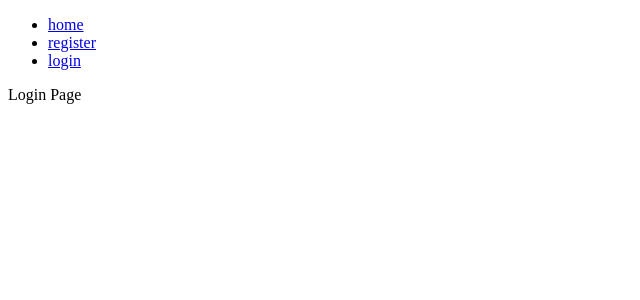
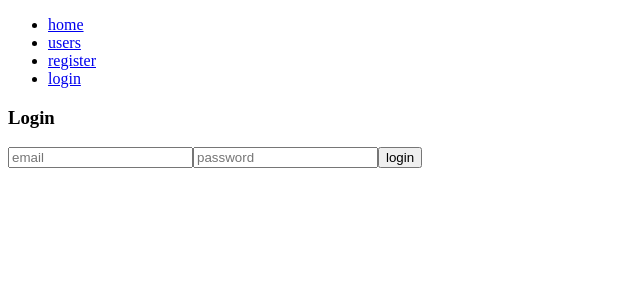
Before and after one commit to BrunoSilvaDF/jwt-authentication, a React (Create React App) app in the folder web/: page /login in a window 1280 px wide. Shown: the top 300 px of the page, without its empty margins (0-640 px from the left). Built offline with nearby package versions, Linux system fonts and the light colour scheme.

Commit message:
feat: add login

```diff
--- a/web/src/generated/graphql.tsx
+++ b/web/src/generated/graphql.tsx
@@ -64,6 +64,14 @@ export type HelloQueryVariables = Exact<{ [key: string]: never; }>;
 
 export type HelloQuery = { __typename?: 'Query', hello: string };
 
+export type LoginMutationVariables = Exact<{
+  password: Scalars['String'];
+  email: Scalars['String'];
+}>;
+
+
+export type LoginMutation = { __typename?: 'Mutation', login: { __typename?: 'LoginResponse', accessToken: string } };
+
 export type RegisterMutationVariables = Exact<{
   email: Scalars['String'];
   password: Scalars['String'];
@@ -71,6 +79,11 @@ export type RegisterMutationVariables = Exact<{
 
 
 export type RegisterMutation = { __typename?: 'Mutation', register: boolean };
+
+export type UsersQueryVariables = Exact<{ [key: string]: never; }>;
+
+
+export type UsersQuery = { __typename?: 'Query', users: Array<{ __typename?: 'User', id: number, email: string, createdAt: any }> };
 
 
 export const HelloDocument = gql`
@@ -105,6 +118,40 @@ export function useHelloLazyQuery(baseOptions?: Apollo.LazyQueryHookOptions<Hell
 export type HelloQueryHookResult = ReturnType<typeof useHelloQuery>;
 export type HelloLazyQueryHookResult = ReturnType<typeof useHelloLazyQuery>;
 export type HelloQueryResult = Apollo.QueryResult<HelloQuery, HelloQueryVariables>;
+export const LoginDocument = gql`
+    mutation login($password: String!, $email: String!) {
+  login(password: $password, email: $email) {
+    accessToken
+  }
+}
+    `;
+export type LoginMutationFn = Apollo.MutationFunction<LoginMutation, LoginMutationVariables>;
+
+/**
+ * __useLoginMutation__
+ *
+ * To run a mutation, you first call `useLoginMutation` within a React component and pass it any options that fit your needs.
+ * When your component renders, `useLoginMutation` returns a tuple that includes:
+ * - A mutate function that you can call at any time to execute the mutation
+ * - An object with fields that represent the current status of the mutation's execution
+ *
+ * @param baseOptions options that will be passed into the mutation, supported options are listed on: https://www.apollographql.com/docs/react/api/react-hooks/#options-2;
+ *
+ * @example
+ * const [loginMutation, { data, loading, error }] = useLoginMutation({
+ *   variables: {
+ *      password: // value for 'password'
+ *      email: // value for 'email'
+ *   },
+ * });
+ */
+export function useLoginMutation(baseOptions?: Apollo.MutationHookOptions<LoginMutation, LoginMutationVariables>) {
+        const options = {...defaultOptions, ...baseOptions}
+        return Apollo.useMutation<LoginMutation, LoginMutationVariables>(LoginDocument, options);
+      }
+export type LoginMutationHookResult = ReturnType<typeof useLoginMutation>;
+export type LoginMutationResult = Apollo.MutationResult<LoginMutation>;
+export type LoginMutationOptions = Apollo.BaseMutationOptions<LoginMutation, LoginMutationVariables>;
 export const RegisterDocument = gql`
     mutation register($email: String!, $password: String!) {
   register(email: $email, password: $password)
@@ -137,3 +184,39 @@ export function useRegisterMutation(baseOptions?: Apollo.MutationHookOptions<Reg
 export type RegisterMutationHookResult = ReturnType<typeof useRegisterMutation>;
 export type RegisterMutationResult = Apollo.MutationResult<RegisterMutation>;
 export type RegisterMutationOptions = Apollo.BaseMutationOptions<RegisterMutation, RegisterMutationVariables>;
+export const UsersDocument = gql`
+    query users {
+  users {
+    id
+    email
+    createdAt
+  }
+}
+    `;
+
+/**
+ * __useUsersQuery__
+ *
+ * To run a query within a React component, call `useUsersQuery` and pass it any options that fit your needs.
+ * When your component renders, `useUsersQuery` returns an object from Apollo Client that contains loading, error, and data properties
+ * you can use to render your UI.
+ *
+ * @param baseOptions options that will be passed into the query, supported options are listed on: https://www.apollographql.com/docs/react/api/react-hooks/#options;
+ *
+ * @example
+ * const { data, loading, error } = useUsersQuery({
+ *   variables: {
+ *   },
+ * });
+ */
+export function useUsersQuery(baseOptions?: Apollo.QueryHookOptions<UsersQuery, UsersQueryVariables>) {
+        const options = {...defaultOptions, ...baseOptions}
+        return Apollo.useQuery<UsersQuery, UsersQueryVariables>(UsersDocument, options);
+      }
+export function useUsersLazyQuery(baseOptions?: Apollo.LazyQueryHookOptions<UsersQuery, UsersQueryVariables>) {
+          const options = {...defaultOptions, ...baseOptions}
+          return Apollo.useLazyQuery<UsersQuery, UsersQueryVariables>(UsersDocument, options);
+        }
+export type UsersQueryHookResult = ReturnType<typeof useUsersQuery>;
+export type UsersLazyQueryHookResult = ReturnType<typeof useUsersLazyQuery>;
+export type UsersQueryResult = Apollo.QueryResult<UsersQuery, UsersQueryVariables>;
--- /dev/null
+++ b/web/src/graphql/login.graphql
@@ -0,0 +1,5 @@
+mutation login($password: String!, $email: String!) {
+  login(password: $password, email: $email) {
+    accessToken
+  }
+}
--- a/web/src/index.tsx
+++ b/web/src/index.tsx
@@ -5,6 +5,7 @@ import { ApolloClient, ApolloProvider, InMemoryCache } from '@apollo/client'
 
 const client = new ApolloClient({
   uri: 'http://localhost:4000/graphql',
+  credentials: 'include',
   cache: new InMemoryCache(),
 })
 
--- a/web/src/pages/login-page.tsx
+++ b/web/src/pages/login-page.tsx
@@ -1,7 +1,46 @@
-import React from 'react'
+import React, { useState } from 'react'
+import { useLoginMutation } from '../generated/graphql'
 
 interface LoginPageProps {}
 
-export const LoginPage: React.FC<LoginPageProps> = ({}) => {
-  return <div>Login Page</div>
+export const LoginPage: React.FC<LoginPageProps> = () => {
+  const [login] = useLoginMutation()
+  const [email, setEmail] = useState('')
+  const [password, setPassword] = useState('')
+  const [error, setError] = useState('')
+
+  return (
+    <div>
+      <h3>Login</h3>
+      <form
+        onSubmit={async e => {
+          e.preventDefault()
+          try {
+            const res = await login({
+              variables: {
+                email,
+                password,
+              },
+            })
+            console.log(res.data)
+          } catch (err: any) {
+            setError(err?.message)
+          }
+        }}
+      >
+        <input
+          value={email}
+          placeholder='email'
+          onChange={e => setEmail(e.target.value)}
+        />
+        <input
+          value={password}
+          placeholder='password'
+          onChange={e => setPassword(e.target.value)}
+        />
+        <button type='submit'>login</button>
+      </form>
+      <span>{error}</span>
+    </div>
+  )
 }
--- /dev/null
+++ b/web/src/pages/users-page.tsx
@@ -0,0 +1,28 @@
+import React from 'react'
+import { useUsersQuery } from '../generated/graphql'
+
+interface UsersPageProps {}
+
+export const UsersPage: React.FC<UsersPageProps> = () => {
+  const { data, loading } = useUsersQuery({ fetchPolicy: 'network-only' })
+
+  if (loading) {
+    return <div>loading...</div>
+  }
+
+  if (!loading && !data) {
+    return <div>data not found</div>
+  }
+
+  return (
+    <div>
+      {data?.users.map(u => (
+        <div style={{ border: '1px solid #ccc' }}>
+          <div>id: {u.id}</div>
+          <div>email: {u.email}</div>
+          <div>createdAt: {u.createdAt}</div>
+        </div>
+      ))}
+    </div>
+  )
+}
--- a/web/src/router.tsx
+++ b/web/src/router.tsx
@@ -1,6 +1,7 @@
 import React from 'react'
 import { BrowserRouter, Link, Route, Switch } from 'react-router-dom'
 import { HelloPage, HomePage, LoginPage, RegisterPage } from './pages'
+import { UsersPage } from './pages/users-page'
 
 const Router = () => {
   return (
@@ -9,6 +10,9 @@ const Router = () => {
         <ul>
           <li>
             <Link to='/'>home</Link>
+          </li>
+          <li>
+            <Link to='/users'>users</Link>
           </li>
           <li>
             <Link to='/register'>register</Link>
@@ -21,6 +25,7 @@ const Router = () => {
       <Switch>
         <Route path='/login' component={LoginPage} />
         <Route path='/register' component={RegisterPage} />
+        <Route path='/users' component={UsersPage} />
         <Route path='/hello' component={HelloPage} />
         <Route path='/' component={HomePage} />
       </Switch>
```
Also changed, not shown: web/src/graphql/users.graphql (added, +7 -0 lines).
